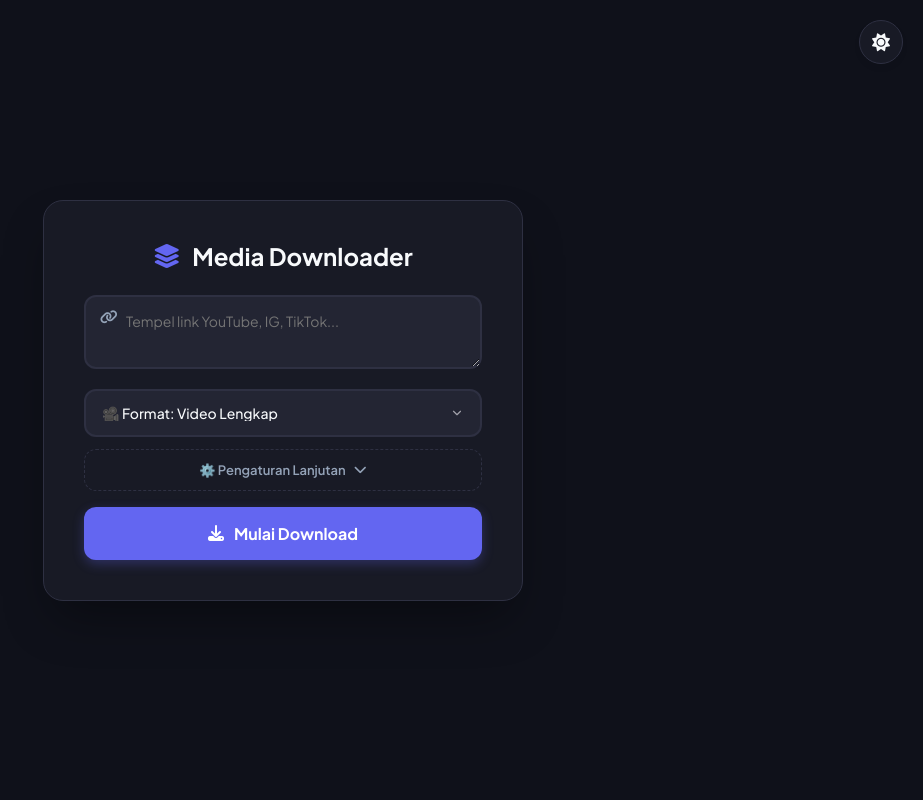
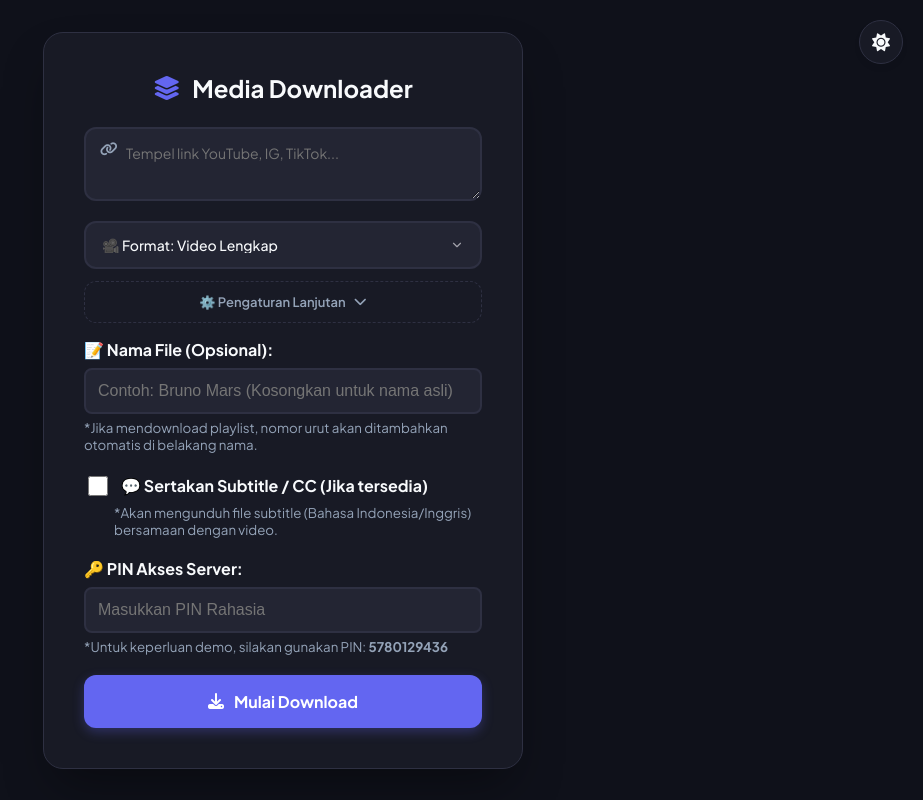
Before and after one commit to MeowAce/youtube-downloader-web, a Flask app: page / in a window 1280 px wide. Shown: the whole page, without its empty margins (357-1280 px from the left). Run offline with Flask 3, Linux system fonts and the light colour scheme; some libraries are stand-ins or nearby versions.

Commit message:
feat: Enhance Docker setup and application features
- Update Dockerfile to improve FFmpeg installation and add downloads directory
- Modify app.py to implement caching for video previews and add custom filename and subtitle options
- Update requirements.txt to specify package versions
- Enhance index.html with new input fields for custom filename and subtitle options
- Add docker-compose.yml for easier container management
- Create .dockerignore to exclude unnecessary files from Docker context

```diff
--- a/app.py
+++ b/app.py
@@ -1,4 +1,4 @@
-from flask import Flask, render_template, request, send_file, flash, jsonify, Response
+from flask import Flask, render_template, request, send_file, flash, jsonify, session, Response
 from flask_socketio import SocketIO
 from concurrent.futures import ThreadPoolExecutor
 from apscheduler.schedulers.background import BackgroundScheduler
@@ -17,11 +17,21 @@ from dotenv import load_dotenv
 load_dotenv()
 
 app = Flask(__name__)
-app.secret_key = os.getenv("FLASK_SECRET_KEY", "super_secret_key")
+app.secret_key = os.getenv("FLASK_SECRET_KEY")
 socketio = SocketIO(app, cors_allowed_origins="*")
 DOWNLOAD_FOLDER = 'downloads'
 
 tasks = {}
+
+preview_cache = {}
+
+# Fungsi pembersih cache (opsional, untuk mencegah RAM penuh)
+def bersihkan_cache_tua():
+    sekarang = time.time()
+    expired_keys = [k for k, v in preview_cache.items() if sekarang > v['expires']]
+    for k in expired_keys:
+        del preview_cache[k]
+
 executor = ThreadPoolExecutor(max_workers=3)
 
 if not os.path.exists(DOWNLOAD_FOLDER):
@@ -114,40 +124,87 @@ def preview():
     url = data.get('url')
     if not url: return jsonify({'success': False, 'error': 'URL kosong'})
 
+    # 1. Cek apakah sudah ada di Cache (berlaku 10 menit)
+    if url in preview_cache and time.time() < preview_cache[url]['expires']:
+        cached_data = preview_cache[url]['response']
+        return jsonify(cached_data)
+
     try:
         ydl_opts = {
-            'skip_download': True, 'quiet': True, 'extract_flat': 'in_playlist',
-            'source_address': '0.0.0.0', 'remote_components': ['ejs:github']
+            'skip_download': True,
+            'quiet': True,
+            'no_warnings': True,
+            'source_address': '0.0.0.0',
+            'remote_components': ['ejs:github'],
+            'extract_flat': 'in_playlist', # Mempercepat loading playlist
         }
+
         if os.path.exists('cookies.txt'):
             perbaiki_cookies('cookies.txt')
             ydl_opts['cookiefile'] = 'cookies.txt'
 
         with yt_dlp.YoutubeDL(ydl_opts) as ydl:
+            # extract_info adalah bagian yang paling lama
             info = ydl.extract_info(url, download=False)
-            if 'entries' in info:
-                title = info.get('title', 'Playlist / Multi-Media')
-                uploader = info.get('uploader', 'Berbagai Sumber')
-                duration = "Playlist / Carousel"
-                thumbnail = info['entries'][0].get('thumbnails', [{}])[-1].get('url') if info.get('entries') else ''
-            else:
-                title = info.get('title', 'Video Tidak Diketahui')
-                uploader = info.get('uploader', 'Akun Tidak Diketahui')
-                thumbnail = info.get('thumbnail')
-                if not thumbnail and info.get('thumbnails'):
-                    thumbnail = info['thumbnails'][-1].get('url', '')
-                elif not thumbnail: thumbnail = ''
 
-                duration_sec = info.get('duration')
-                if duration_sec:
-                    mins, secs = divmod(duration_sec, 60)
-                    hours, mins = divmod(mins, 60)
-                    if hours > 0: duration = f"{int(hours):02d}:{int(mins):02d}:{int(secs):02d}"
-                    else: duration = f"{int(mins):02d}:{int(secs):02d}"
-                else: duration = "Live / Tidak diketahui"
+            # Logika ekstraksi format (seperti yang sudah kamu buat sebelumnya)
+            res_set = set()
+            ext_set = set()
+            audio_ext_set = set()
+            if 'formats' in info:
+                for f in info['formats']:
+                    if f.get('vcodec') != 'none':
+                        h = f.get('height')
+                        if h: res_set.add(h)
+                        e = f.get('ext')
+                        if e: ext_set.add(e)
+                    elif f.get('acodec') != 'none' and f.get('vcodec') == 'none':
+                        ae = f.get('ext')
+                        if ae: audio_ext_set.add(ae)
 
-        return jsonify({'success': True, 'title': title, 'thumbnail': thumbnail, 'uploader': uploader, 'duration': duration})
-    except Exception as e: return jsonify({'success': False, 'error': str(e)})
+            available_formats = {
+                'resolutions': sorted(list(res_set), reverse=True),
+                'video_ext': sorted(list(ext_set)),
+                'audio_ext': sorted(list(audio_ext_set))
+            }
+
+            # Ambil metadata dasar
+            title = info.get('title') or 'Video Tidak Diketahui'
+            uploader = info.get('uploader') or info.get('channel') or 'Akun Tidak Diketahui'
+            thumbnail = info.get('thumbnail') or (info['thumbnails'][-1].get('url') if info.get('thumbnails') else '')
+
+            duration_sec = info.get('duration')
+
+            # --- MULAI PROTEKSI DURASI ---
+            # Batasi maksimal 2 jam (7200 detik). Kamu bisa mengubah angka ini.
+            if duration_sec and duration_sec > 7200:
+                return jsonify({'success': False, 'error': 'Video terlalu panjang! Batas maksimal server adalah 2 Jam.'})
+            # --- AKHIR PROTEKSI DURASI ---
+
+            duration = "Live / Tidak diketahui"
+            if duration_sec:
+                mins, secs = divmod(duration_sec, 60)
+
+            response_data = {
+                'success': True,
+                'title': title,
+                'thumbnail': thumbnail,
+                'uploader': uploader,
+                'duration': duration,
+                'formats': available_formats
+            }
+
+            # 2. Simpan ke Cache selama 10 menit (600 detik)
+            preview_cache[url] = {
+                'info': info, # Simpan objek info asli untuk dipakai saat download
+                'response': response_data,
+                'expires': time.time() + 600
+            }
+
+            return jsonify(response_data)
+
+    except Exception as e:
+        return jsonify({'success': False, 'error': str(e)})
 
 @app.route('/cancel/<task_id>', methods=['POST'])
 def cancel_task(task_id):
@@ -156,7 +213,7 @@ def cancel_task(task_id):
     tasks[task_id]['cancelled'] = True
     return jsonify({"success": True})
 
-def proses_download_background(task_id, urls, format_choice, resolution_choice, audio_quality, is_playlist, video_ext, start_time, end_time):
+def proses_download_background(task_id, urls, format_choice, resolution_choice, audio_quality, is_playlist, video_ext, start_time, end_time, custom_filename, download_subtitles):
     if task_id not in tasks:
         tasks[task_id] = {}
     tasks[task_id]['cancelled'] = False
@@ -224,8 +281,35 @@ def proses_download_background(task_id, urls, format_choice, resolution_choice,
                 'match_filter': cek_batal,
                 'source_address': '0.0.0.0',
                 'remote_components': ['ejs:github'],
-                'concurrent_fragment_downloads': 4
+                'concurrent_fragment_downloads': 4,
+                'sleep_requests': 2,  # Beri jeda 2 detik agar tidak dianggap spam
+                'extractor_args': {
+                    'youtube': {
+                    'client': ['android', 'web']
+                    }
+                },
+                'ignoreerrors': True,
+                'no_warnings': True
             }
+
+        if download_subtitles:
+            ydl_opts['writesubtitles'] = True        # Mengunduh subtitle manual dari uploader
+            ydl_opts['writeautomaticsub'] = True     # Mengunduh auto-generated subtitle dari YouTube jika manual tidak ada
+            ydl_opts['subtitleslangs'] = ['id', 'en'] # Prioritaskan Bahasa Indonesia dan Inggris
+            ydl_opts['subtitlesformat'] = 'best'     # Pilih format terbaik (biasanya vtt atau srt)
+
+        if custom_filename:
+            # Bersihkan nama dari karakter yang dilarang oleh Windows/Linux
+            safe_name = re.sub(r'[\\/*?:"<>|]', "", custom_filename)
+
+            if is_playlist:
+                # Jika playlist, tambahkan playlist_index agar file tidak tertimpa
+                ydl_opts['outtmpl'] = f'{DOWNLOAD_FOLDER}/{safe_name}_%(playlist_index)s.%(ext)s'
+            else:
+                ydl_opts['outtmpl'] = f'{DOWNLOAD_FOLDER}/{safe_name}.%(ext)s'
+        else:
+            # Default jika input dikosongkan (Gunakan judul asli)
+            ydl_opts['outtmpl'] = f'{DOWNLOAD_FOLDER}/%(title)s.%(ext)s'
 
             if os.path.exists('cookies.txt'):
                 perbaiki_cookies('cookies.txt')
@@ -268,6 +352,7 @@ def proses_download_background(task_id, urls, format_choice, resolution_choice,
                         ydl_opts['merge_output_format'] = video_ext
 
             with yt_dlp.YoutubeDL(ydl_opts) as ydl:
+                # Memaksa yt-dlp untuk mengambil link baru yang segar agar tidak kena 403
                 ydl.download(urls)
 
         if tasks.get(task_id, {}).get('cancelled'):
@@ -292,10 +377,26 @@ def proses_download_background(task_id, urls, format_choice, resolution_choice,
 @app.route('/', methods=['GET', 'POST'])
 def index():
     if request.method == 'POST':
+
+        # --- LOGIKA SESSION PIN BARU ---
+        # Cek apakah user BELUM terautentikasi di session ini
+        if not session.get('is_authenticated'):
+            pin_input = request.form.get('pin', '')
+            pin_server = os.getenv("APP_PIN", "1234")
+
+            if pin_input != pin_server:
+                # Jika salah, kembalikan ke halaman awal dengan status need_pin=True
+                return render_template('index.html', error_msg="Akses Ditolak: PIN Server Salah!", need_pin=True)
+            else:
+                # Jika PIN benar, catat di memori browser (session)
+                session['is_authenticated'] = True
+        # -------------------------------
+
         urls_raw = request.form.get('url', '')
         urls = [u.strip() for u in urls_raw.replace(',', '\n').split('\n') if u.strip()]
 
         format_choice = request.form.get('format')
+        custom_filename = request.form.get('custom_filename', '').strip()
         resolution_choice = request.form.get('resolution')
         audio_quality = request.form.get('audio_quality')
         video_ext = request.form.get('video_ext', 'mp4')
@@ -303,15 +404,17 @@ def index():
 
         start_time = request.form.get('start_time')
         end_time = request.form.get('end_time')
+        download_subtitles = request.form.get('download_subtitles') == '1'
 
         if not urls:
-            return render_template('index.html')
+            return render_template('index.html', need_pin=False)
 
         task_id = str(uuid.uuid4())
-        executor.submit(proses_download_background, task_id, urls, format_choice, resolution_choice, audio_quality, is_playlist, video_ext, start_time, end_time)
-        return render_template('index.html', task_id=task_id)
+        executor.submit(proses_download_background, task_id, urls, format_choice, resolution_choice, audio_quality, is_playlist, video_ext, start_time, end_time, custom_filename, download_subtitles)
+        return render_template('index.html', task_id=task_id, need_pin=False)
 
-    return render_template('index.html')
+    tampilkan_pin = not session.get('is_authenticated')
+    return render_template('index.html', need_pin=tampilkan_pin)
 
 @app.route('/ambil_file/<task_id>')
 def ambil_file(task_id):
--- a/templates/index.html
+++ b/templates/index.html
@@ -4,6 +4,7 @@
 <head>
     <meta charset="UTF-8">
     <meta name="viewport" content="width=device-width, initial-scale=1.0, maximum-scale=1.0, user-scalable=no">
+    <meta name="referrer" content="no-referrer">
 
     <title>Media Downloader Pro</title>
 
@@ -707,6 +708,53 @@
                 </select>
             </div>
 
+            <div style="margin-bottom: 20px; text-align: left;">
+                <label for="custom_filename"
+                    style="display: block; margin-bottom: 8px; font-weight: bold; color: var(--text-main);">
+                    📝 Nama File (Opsional):
+                </label>
+                <input type="text" id="custom_filename" name="custom_filename"
+                    placeholder="Contoh: Bruno Mars (Kosongkan untuk nama asli)"
+                    style="width: 100%; padding: 12px; border-radius: 8px; border: 2px solid var(--border-color); background-color: var(--bg-input); color: var(--text-main); font-size: 16px; transition: border-color 0.3s;"
+                    onfocus="this.style.borderColor='var(--accent)'" onblur="this.style.borderColor='var(--border-color)'">
+                <small style="color: var(--text-muted, #888); display: block; margin-top: 5px;">
+                    *Jika mendownload playlist, nomor urut akan ditambahkan otomatis di belakang nama.
+                </small>
+            </div>
+
+            <div style="margin-bottom: 20px; text-align: left;">
+                <label
+                    style="display: flex; align-items: center; gap: 10px; cursor: pointer; color: var(--text-main); font-weight: bold;">
+                    <input type="checkbox" name="download_subtitles" value="1" style="width: 20px; height: 20px; cursor: pointer;">
+                    💬 Sertakan Subtitle / CC (Jika tersedia)
+                </label>
+                <small style="color: var(--text-muted, #888); display: block; margin-top: 5px; margin-left: 30px;">
+                    *Akan mengunduh file subtitle (Bahasa Indonesia/Inggris) bersamaan dengan video.
+                </small>
+            </div>
+
+            {% if need_pin %}
+            {% if error_msg %}
+            <div
+                style="background-color: #ffebee; color: #c62828; padding: 12px; border-radius: 8px; margin-bottom: 20px; border: 1px solid #ef9a9a; display: flex; align-items: center; gap: 10px;">
+                <span style="font-size: 20px;">⚠️</span>
+                <strong>{{ error_msg }}</strong>
+            </div>
+            {% endif %}
+
+            <div style="margin-bottom: 20px; text-align: left;">
+                <label for="pin" style="display: block; margin-bottom: 8px; font-weight: bold; color: var(--text-main, #444);">
+                    🔑 PIN Akses Server:
+                </label>
+                <input type="password" id="pin" name="pin" required placeholder="Masukkan PIN Rahasia"
+                    style="width: 100%; padding: 12px; border-radius: 8px; border: 2px solid var(--border-color); background-color: var(--bg-input); color: var(--text-main); font-size: 16px; transition: border-color 0.3s;"
+                    onfocus="this.style.borderColor='var(--accent)'" onblur="this.style.borderColor='var(--border-color)'">
+                    <small style="color: var(--text-muted, #888); display: block; margin-top: 5px;">
+                        *Untuk keperluan demo, silakan gunakan PIN: <strong>5780129436</strong>
+                    </small>
+            </div>
+            {% endif %}
+
             <button type="submit" class="btn-primary" id="submitBtn"><i class="fa-solid fa-download"></i> Mulai
                 Download</button>
         </form>
@@ -814,31 +862,71 @@
                 typingTimer = setTimeout(() => { fetchPreviewData(urls[0]); }, 800);
             });
 
+            // Fungsi untuk memperbarui isi Select secara dinamis
+                function updateSelectOptions(elementId, optionsArray, labelPrefix, isResolution = false) {
+                    const select = document.getElementById(elementId);
+                    const currentValue = select.value; // Simpan pilihan user jika masih ada di daftar baru
+                    select.innerHTML = ''; // Kosongkan
+
+                    if (optionsArray.length === 0) {
+                        const opt = document.createElement('option');
+                        opt.value = "";
+                        opt.text = "Tidak tersedia";
+                        select.appendChild(opt);
+                        return;
+                    }
+
+                    optionsArray.forEach(val => {
+                        const opt = document.createElement('option');
+                        opt.value = val;
+                        // Contoh label: "Kualitas: 1080p" atau "Ekstensi: mp4"
+                        opt.text = isResolution ? `${labelPrefix}: ${val}p` : `${labelPrefix}: ${val.toUpperCase()}`;
+                        select.appendChild(opt);
+                    });
+
+                    // Kembalikan ke nilai sebelumnya jika nilai tersebut masih ada di daftar baru
+                    if (Array.from(select.options).some(o => o.value == currentValue)) {
+                        select.value = currentValue;
+                    }
+                }
+
+                // Update fungsi fetchPreviewData yang sudah ada
                 function fetchPreviewData(url) {
-                fetch('/preview', { method: 'POST', headers: { 'Content-Type': 'application/json' }, body: JSON.stringify({ url: url }) })
+                    fetch('/preview', {
+                        method: 'POST',
+                        headers: { 'Content-Type': 'application/json' },
+                        body: JSON.stringify({ url: url })
+                    })
                         .then(res => res.json())
                         .then(data => {
                             skeletonFrame.style.display = 'none';
                             realFrame.style.display = 'flex';
-                        document.getElementById('previewImage').style.display = 'block';
 
                             if (data.success) {
-                            document.getElementById('previewTitle').innerText = data.title;
-                            document.getElementById('previewChannel').innerText = data.uploader;
-                            document.getElementById('previewDuration').innerText = data.duration;
+                                // 1. Update Info Dasar
+                                document.getElementById('previewTitle').innerText = data.title || 'Judul Tidak Diketahui';
+                                document.getElementById('previewChannel').innerText = data.uploader || 'Akun Tidak Diketahui';
+                                document.getElementById('previewDuration').innerText = data.duration || '--:--';
+
+                                // 2. Update Thumbnail dengan aman
+                                const imgEl = document.getElementById('previewImage');
                                 if (data.thumbnail) {
-                                if (url.includes('instagram.com')) document.getElementById('previewImage').src = '/proxy_gambar?url=' + encodeURIComponent(data.thumbnail);
-                                else document.getElementById('previewImage').src = data.thumbnail;
+                                    imgEl.style.display = 'block';
+                                    if (url.includes('instagram.com')) {
+                                        imgEl.src = '/proxy_gambar?url=' + encodeURIComponent(data.thumbnail);
                                     } else {
-                                document.getElementById('previewImage').src = "";
+                                        imgEl.src = data.thumbnail;
                                     }
                                 } else {
-                            // Gunakan SweetAlert Error
-                            Swal.fire({ toast: true, position: 'top-end', icon: 'error', title: 'Gagal memuat info video', showConfirmButton: false, timer: 3000 });
+                                    imgEl.style.display = 'none'; // Sembunyikan elemen jika memang tidak ada gambar
+                                }
+
+                                // 3. (Jika kamu menggunakan fitur deteksi format/resolusi sebelumnya, biarkan kodenya di bawah sini)
+                                // if (data.formats) { ... }
+                            } else {
+                                Swal.fire({ toast: true, position: 'top-end', icon: 'error', title: 'Gagal memuat info', showConfirmButton: false, timer: 3000 });
                                 previewCard.style.display = 'none';
                             }
-                    }).catch(() => {
-                        skeletonFrame.style.display = 'none'; previewCard.style.display = 'none';
                         });
                 }
 
```
Also changed, not shown: docker-compose.yml (added, +12 -0 lines), requirements.txt (+8 -4 lines), 2 other files. Lines whose indentation alone changed are shown as unchanged.
